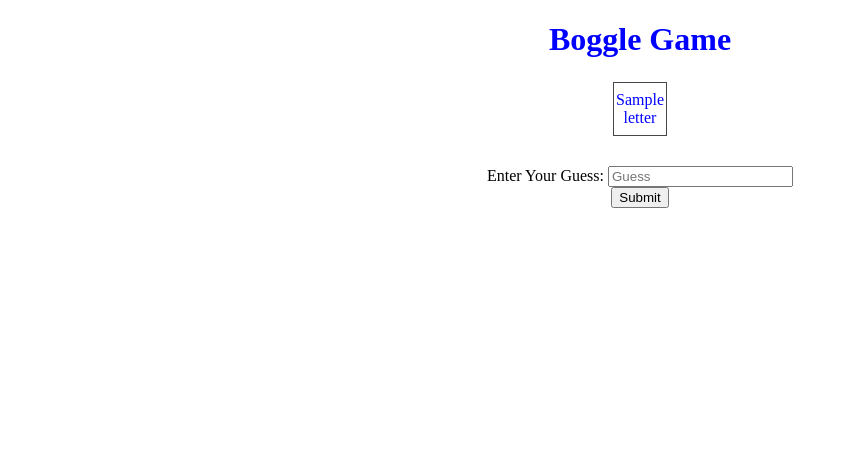
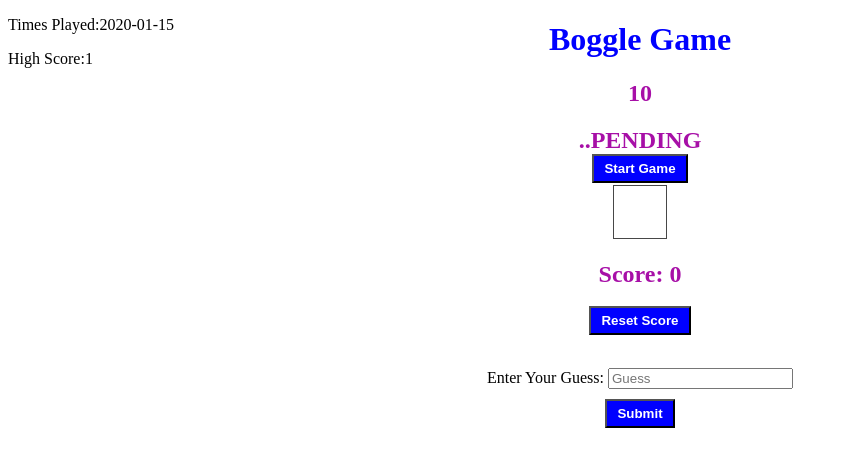
Before and after one commit to CodeOverGeo/boggle, a Flask app: template templates/index.html in a window 1280 px wide. Shown: the top 467 px of the page, without its empty margins (0-848 px from the left). Run offline with Flask 2, Linux system fonts and the light colour scheme; the visitor is signed in with stand-in values (Sample User, id 1); the template is opened without the code that fills it: most values are stand-ins (such as "Sample title", 1, 10 or a date in 2020); parts of the project's set-up code (start-up, migrations or seed data) failed here and were passed over.

Commit message:
finished main functionality

```diff
--- a/app.py
+++ b/app.py
@@ -8,16 +8,33 @@ app.config['SECRET_KEY'] = 'checkers'
 
 toolbar = DebugToolbarExtension(app)
 
-board = boggle_game.make_board()
+times_played = 0
 
 @app.route('/')
 def show_game():
+    board = boggle_game.make_board()
     session['board'] = board
-    return render_template('index.html', board=board)
+    session.get('high_score', 0)
+    times_played = session.get('timesPlayed', 0)
+    return render_template('index.html', board = board, times_played = times_played)
 
 @app.route('/find')
 def check_guess():
     guess = request.args.get('guess')
+    board = session['board']
     result = boggle_game.check_valid_word(board, guess)
     reply = {'result': result}
     return jsonify(reply)
+
+@app.route('/finish', methods=['POST'])
+def finished():
+    # import pdb
+    # pdb.set_trace()
+
+    if session.get('high_score', 0) < request.json['highScore']:
+        session['high_score'] = request.json['highScore']
+    times_played = session.get('timesPlayed', 0)
+    times_played += 1
+    session['timesPlayed'] = times_played
+    reply = {'highScore': session['high_score'], 'timesPlayed': session['timesPlayed']}
+    return jsonify(reply)
--- a/static/app.js
+++ b/static/app.js
@@ -1,15 +1,26 @@
-const $submit = $('#submit-guess')
+const $submit = $('#submit-guess');
+const $resetScore = $('#reset-score');
+const $start = $('#start');
+const $timer = $('#timer');
+const $letter = $('.letter');
+const $savedScore = $('#saved-score')
 const resultConverter = {
     'ok': 'Word is valid!',
     'not-on-board': 'Word was not found on game board!',
     'not-word': 'Guess is not a word!'};
 
-let score = 0
+let score = 0;
+let timer = 10;
+let countdownTimer = null;
+
+const guesses = [];
+
+$timer.text(timer)
 
 $submit.on('click', function(evt){
     evt.preventDefault();
     const $guess = $('#guess').val();
-    if ( $guess.length < 3 ){
+    if (guesses.includes($guess) || $guess.length < 3){
         return;
     }
     runWord($guess);
@@ -17,9 +28,9 @@ $submit.on('click', function(evt){
 })
 
 async function runWord(guess){
-    wordResult = await checkGuess(guess)
+    wordResult = await checkGuess(guess);
     updateHTML(wordResult);
-    updateScore(wordResult);
+    updateScore(wordResult, guess);
 }
 
 async function checkGuess(guess){
@@ -28,18 +39,53 @@ async function checkGuess(guess){
     guessResult = response.data.result;
     }
     catch(error){
-        console.error(error)
+        console.error(error);
     }
-    return guessResult
-
+    return guessResult;
 }
 
 function updateHTML(word){
     $('#result').text(resultConverter[word]);
 }
 
-function updateScore(word){
-    if (word = 'ok'){
-        console.log('updateScore')
+function updateScore(word, guess){
+
+    if (word === 'ok'){
+        guesses.push(guess);
+        score += guess.length;
+        $('#score').text(`Score: ${score}`);
+
     }
 }
+
+$resetScore.on('click', function(evt){
+
+    score = 0;
+    $('#score').text(`Score: ${score}`);
+})
+
+async function saveResults(){
+    res = await axios.post('/finish', {highScore: score})
+    console.log(res)
+    timesPlayed = res.data.timesPlayed;
+    highScore = res.data.highScore;
+    $savedScore.html(`<p>Times Played:${timesPlayed}</p>
+    <p>High Score:${highScore}</p>`);
+}
+
+$start.on('click', function() {
+    $letter.css('color', 'black');
+    $start.off();
+    countdownTimer = setInterval(function(){
+    timer--
+    if(timer <= 0){
+        clearInterval(countdownTimer);
+        $submit.off();
+        $submit.on('click', (evt)=> evt.preventDefault());
+        $timer.text('TIMES UP!');
+        saveResults();
+    }else{
+        $timer.text(timer);
+    }
+}, 1000);
+})
--- a/static/style.css
+++ b/static/style.css
@@ -3,13 +3,13 @@ h1 {
     color: blue;
 }
 
-h2{
+h2, h3{
     text-align: center;
     color: rgb(167, 15, 167);
+    margin-bottom: 0;
 }
 
 #game-board td {
-    color: blue;
     width: 50px;
     height: 50px;
     border: solid 1px rgb(71, 71, 71);
@@ -21,7 +21,35 @@ h2{
     margin-right: auto;
 }
 
+.letter {
+    color: white;
+}
+
 form {
     text-align: center;
-    padding: 10px;
+    margin-top: 15px;
 }
+
+.center-button {
+    text-align: center;
+}
+
+button {
+    display: inline-block;
+    width: auto;
+    padding: 5px 10px;
+    text-decoration: none;
+    color: white;
+    background: blue;
+    font-weight: 700;
+    }
+
+#guess {
+    margin-bottom: 10px;
+}
+
+#saved-score {
+    position: fixed;
+    top: 0;
+
+}
--- a/templates/index.html
+++ b/templates/index.html
@@ -9,17 +9,27 @@
 </head>
 <body>
     <h1>Boggle Game</h1>
-    <h2 id="result"></h2>
+    <div id='saved-score'><p>Times Played:{{times_played}}</p>
+        <p>High Score:{{session['high_score']}}</p></div>
+    <h2 id="timer"></h2>
+    <h2 id="result">..PENDING</h2>
+    <div class='center-button'>
+    <button id="start">Start Game</button>
+    </div>
     <table id="game-board">
         {% for word in board %}
             <tr>
             {% for letter in word %}
-                <td>{{letter}}</td>
+                <td class="letter">{{letter}}</td>
             {% endfor %}
         </tr>
         {% endfor %}
     </table>
-
+    <h2 id="score">Score: 0</h2>
+    <br>
+    <div class='center-button'>
+    <button id="reset-score">Reset Score</button>
+    </div>
     <br>
     <form action="" id="guess-form">
         <label for="guess">Enter Your Guess:</label>
```
